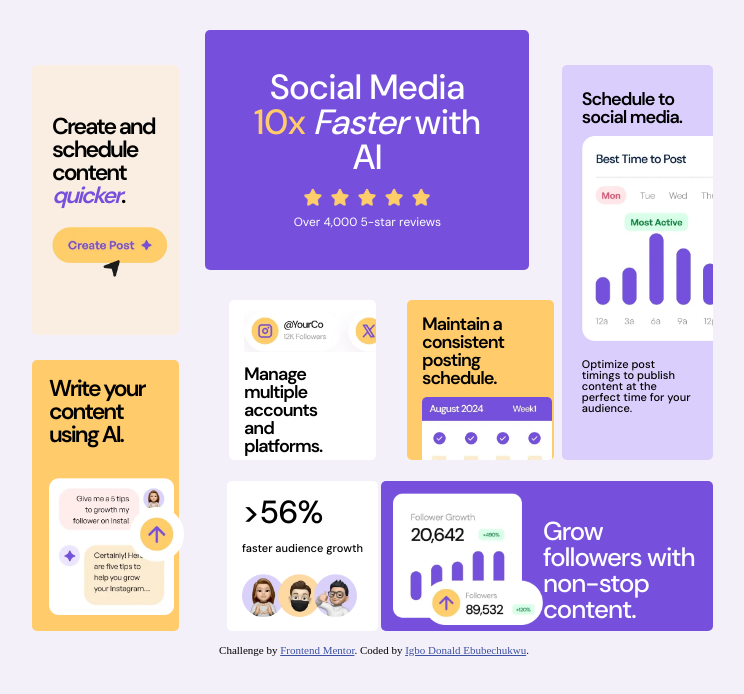
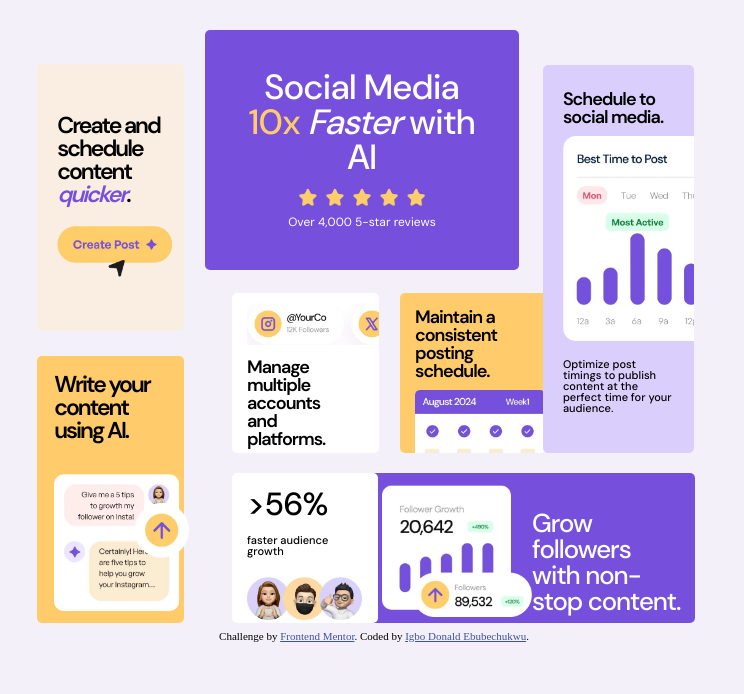
Before and after one commit to Ebubeigbo/Bento_Grid, a plain HTML site: page index.html in a window 1280 px wide. Shown: the top 694 px of the page, without its empty margins (266-1010 px from the left). Drawn offline with Linux system fonts and the light colour scheme.

Commit message:
Bento Grid

```diff
--- a/index.html
+++ b/index.html
@@ -24,7 +24,7 @@
     <p>Over 4,000 5-star reviews</p>
   </div>
 
-  <div>
+  <div class="fgrp">
     <div class="second">
       <img src="./assets/images/illustration-multiple-platforms.webp" alt="">
       <span>Manage multiple accounts and platforms.</span>
--- a/style.css
+++ b/style.css
@@ -49,7 +49,7 @@ div{
     background-color: hsl(256, 67%, 59%);
     color: white;
     font-family: "DM Sans Variable";
-    width: 30%;
+    width: 29%;
     text-align: center;
     padding: 40px;
     position: relative;
@@ -76,6 +76,11 @@ div{
     width: 130px;
 }
 
+.fgrp{
+    position: relative;
+    bottom: 7px;
+}
+
 .second{
     display: inline-block;
     background-color: hsl(0, 0%, 100%);
@@ -85,7 +90,7 @@ div{
     font-family: "DM Sans Variable";
     overflow: hidden;
     position: relative;
-    left: 365px;
+    left: 368px;
     font-size: 18px;
     font-weight: 600;
     letter-spacing: -1px;
@@ -107,7 +112,7 @@ div{
     font-family: "DM Sans Variable";
     overflow: hidden;
     position: relative;
-    left: 362px;
+    left: 355px;
     font-size: 18px;
     font-weight: 600;
     letter-spacing: -1px;
@@ -123,12 +128,12 @@ div{
 .fourth{
     background-color: hsl(254, 88%, 90%);
     width: 14%;
-    height: 395px;
+    height: 388px;
     padding: 25px 20px;
     font-family: "DM Sans Variable";
     overflow: hidden;
     position: relative;
-    left: 66%;
+    left: 64.25%;
     bottom: 429px;
     font-size: 18px;
     font-weight: 600;
@@ -153,12 +158,12 @@ div{
     background-color: hsl(256, 67%, 59%);
     color: white;
     font-family: "DM Sans Variable";
-    width: 30.75%;
+    width: 30.05%;
     height: 150px;
     padding: 12px;
     position: relative;
-    left: 49.25%;
-    bottom: 423px;
+    left: 48.25%;
+    bottom: 424px;
     font-size: 26px;
     font-weight: 500;
     line-height: 1;
@@ -178,14 +183,14 @@ div{
 .sixth{
     display: inline-block;
     background-color: hsl(0, 0%, 100%);
-    width: 14%;
+    width: 13.55%;
     height: 150px;
     padding: 15px;
     font-family: "DM Sans Variable";
     overflow: hidden;
     position: relative;
-    left: 378px;
-    bottom: 603px;
+    left: 383px;
+    bottom: 604px;
     font-size: xx-large;
     line-height: 1;
     font-weight: 500;
@@ -211,12 +216,12 @@ div{
 .seventh{
     background-color: hsl(31, 66%, 93%);
     width: 14%;
-    height: 270.5px;
+    height: 267px;
     padding: 50px 20px;
     font-family: "DM Sans Variable";
     position: relative;
-    left: 16%;
-    bottom: 439px;
+    left: 16.5%;
+    bottom: 432.5px;
     font-size: 23px;
     font-weight: 600;
     line-height: 1;
@@ -236,12 +241,12 @@ div{
 .eighth{
     background-color: hsl(39, 100%, 71%);
     width: 14%;
-    height: 270.5px;
+    height: 267px;
     padding: 17px;
     font-family: "DM Sans Variable";
     position: relative;
-    left: 16%;
-    bottom: 429px;
+    left: 16.5%;
+    bottom: 422.5px;
     font-size: 23px;
     font-weight: 600;
     line-height: 1;
```
